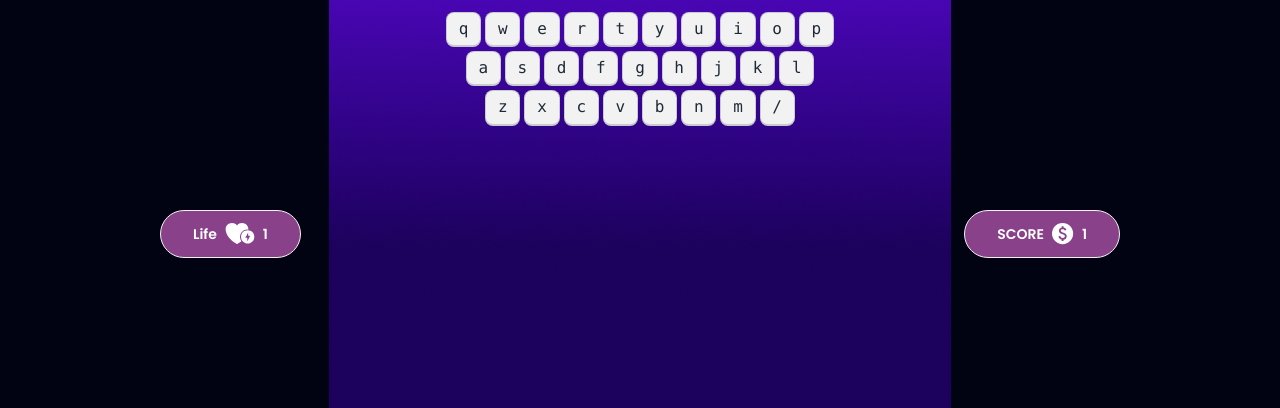
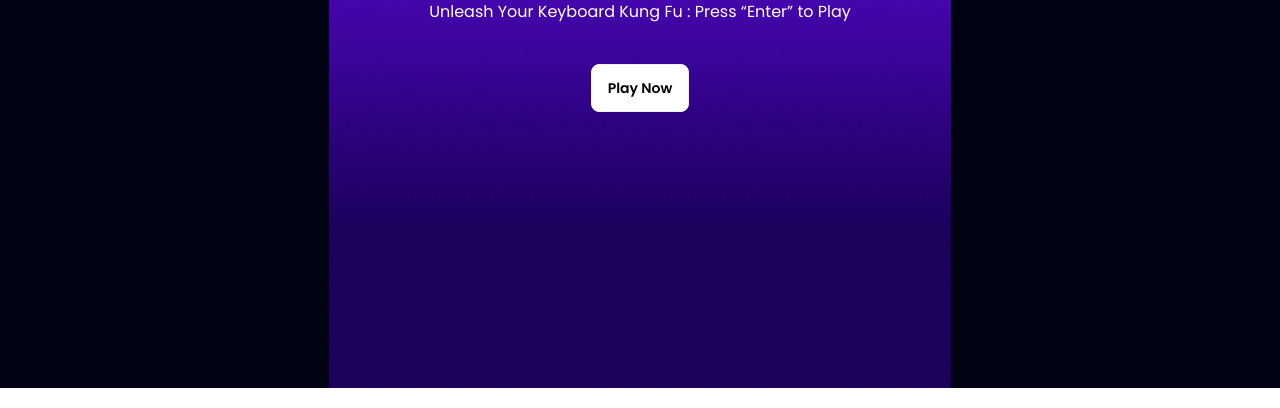
Before and after one commit to Ashlam-Hossen/alpha-clash-game, a plain HTML site: page index.html in a window 1280 px wide. Shown: the part 412-820 px from the top of the page. Drawn offline with nearby package versions, Linux system fonts and the light colour scheme.

Commit message:
setup all section  playground

```diff
--- a/index.html
+++ b/index.html
@@ -1,5 +1,5 @@
 <!DOCTYPE html>
-<html lang="en">
+<html lang="en" data-theme = "light">
 <head>
     <meta charset="UTF-8">
     <meta name="viewport" content="width=device-width, initial-scale=1.0">
@@ -16,15 +16,15 @@
 
     <!-- Home screen -->
 
-    <section class="play-home min-h-screen text-white flex  justify-center items-center hidden">
+    <section id="play-home" class="play-home min-h-screen text-white flex  justify-center items-center ">
        <div class=" flex flex-col items-center gap-10">
         <h1 class="text-8xl font-anton">ALPHABET CLASH</h1>
         <p>Unleash Your Keyboard Kung Fu : Press “Enter” to Play</p>
-        <button class="btn bg-white text-black">Play Now</button>
+        <button onclick="playOnclik()" class="btn bg-white text-black">Play Now</button>
        </div>
     </section>
     <!-- Play ground start -->
-    <section class="play-ground">
+    <section id="play-ground" class="hidden">
         <div class="flex flex-col items-center gap-20 mt-5">
             <!-- playground container -->
                 <div>
@@ -34,44 +34,44 @@
                             <p class="bg-[#2F2941] text-white px-4 pb-3 rounded-b-lg">Don't watch keyboard  while playing...</p>
                         </div>
                       <div class="flex justify-center items-center h-full">
-                        <p class="text-9xl text-white font-bold">Y</p>
+                        <p id="current-alphabet" class="text-9xl text-white font-bold uppercase">Y</p>
                       </div>
                     </div>
                 </div>
             <!-- playground Keyboard start-->
                 <div>
                     <div class="my-1 flex w-full justify-center gap-1">
-                        <kbd class="kbd">q</kbd>
-                        <kbd class="kbd">w</kbd>
-                        <kbd class="kbd">e</kbd>
-                        <kbd class="kbd">r</kbd>
-                        <kbd class="kbd">t</kbd>
-                        <kbd class="kbd">y</kbd>
-                        <kbd class="kbd">u</kbd>
-                        <kbd class="kbd">i</kbd>
-                        <kbd class="kbd">o</kbd>
-                        <kbd class="kbd">p</kbd>
+                        <kbd id="q" class="kbd">q</kbd>
+                        <kbd id="w" class="kbd">w</kbd>
+                        <kbd id="e" class="kbd">e</kbd>
+                        <kbd id="r" class="kbd">r</kbd>
+                        <kbd id="t" class="kbd">t</kbd>
+                        <kbd id="y" class="kbd">y</kbd>
+                        <kbd id="u" class="kbd">u</kbd>
+                        <kbd id="i" class="kbd">i</kbd>
+                        <kbd id="o" class="kbd">o</kbd>
+                        <kbd id="p" class="kbd">p</kbd>
                       </div>
                       <div class="my-1 flex w-full justify-center gap-1">
-                        <kbd class="kbd">a</kbd>
-                        <kbd class="kbd">s</kbd>
-                        <kbd class="kbd">d</kbd>
-                        <kbd class="kbd">f</kbd>
-                        <kbd class="kbd">g</kbd>
-                        <kbd class="kbd">h</kbd>
-                        <kbd class="kbd">j</kbd>
-                        <kbd class="kbd">k</kbd>
-                        <kbd class="kbd">l</kbd>
+                        <kbd id="a" class="kbd">a</kbd>
+                        <kbd id="s" class="kbd">s</kbd>
+                        <kbd id="d" class="kbd">d</kbd>
+                        <kbd id="f" class="kbd">f</kbd>
+                        <kbd id="g" class="kbd">g</kbd>
+                        <kbd id="h" class="kbd">h</kbd>
+                        <kbd id="j" class="kbd">j</kbd>
+                        <kbd id="k" class="kbd">k</kbd>
+                        <kbd id="l" class="kbd">l</kbd>
                       </div>
                       <div class="my-1 flex w-full justify-center gap-1">
-                        <kbd class="kbd">z</kbd>
-                        <kbd class="kbd">x</kbd>
-                        <kbd class="kbd">c</kbd>
-                        <kbd class="kbd">v</kbd>
-                        <kbd class="kbd">b</kbd>
-                        <kbd class="kbd">n</kbd>
-                        <kbd class="kbd">m</kbd>
-                        <kbd class="kbd">/</kbd>
+                        <kbd id="z" class="kbd">z</kbd>
+                        <kbd id="x" class="kbd">x</kbd>
+                        <kbd id="c" class="kbd">c</kbd>
+                        <kbd id="v" class="kbd">v</kbd>
+                        <kbd id="b" class="kbd">b</kbd>
+                        <kbd id="n" class="kbd">n</kbd>
+                        <kbd id="m" class="kbd">m</kbd>
+                        <kbd id="/" class="kbd">/</kbd>
                       </div>
                 </div>
             <!-- playground keyboard end -->
@@ -95,9 +95,20 @@
         </div>
     </section>
     <!-- Play ground end -->
-    <section class="score">
 
+    <!-- final score start -->
+    <section class="score flex justify-center items-center min-h-screen hidden">
+            <div class="text-white text-center space-y-6 bg-[#FFFFFF33] p-10 rounded-lg">
+                <h1 class="text-8xl">
+                    <span class="font-extrabold">Score:</span>
+                    <span>14</span>
+                </h1>
+                <button class="btn">Play Again</button>
+                <p>Practice will make you Pro</p>
+            </div>
     </section>
    </main>
+  <script src="js/utility.js"></script>
+   <script src="js/alpha.js"></script>
 </body>
 </html>
--- /dev/null
+++ b/js/alpha.js
@@ -0,0 +1,36 @@
+// function playOnclik(){
+// //   step - hide the home screen.to hide the screen and the class hidden to the home section
+// const playHomeScreen = document.getElementById('play-home');
+// playHomeScreen.classList.add('hidden');
+
+
+
+// // step-2 show the playground
+
+// const playgroundSection = document.getElementById('play-ground');
+// // console.log(playgroundSection.classList);
+//  playgroundSection.classList.remove('hidden');
+// }
+
+function continueGame(){
+// step-1 genrate a random alphabet
+ const alphabet = getRandomAlphabet();
+ console.log(alphabet);
+
+//   set randomly generate alphabet to the screen (show it)
+ const currentAlphabetElement = document.getElementById('current-alphabet');
+ currentAlphabetElement.innerText = alphabet;
+
+// set background color
+setBackgroundColorById(alphabet);
+
+}
+
+
+
+
+function playOnclik(){
+    hideElementById('play-home');
+    showElementById('play-ground');
+    continueGame();
+}
--- /dev/null
+++ b/js/utility.js
@@ -0,0 +1,43 @@
+
+// hide function
+function hideElementById(elementId){
+    const element = document.getElementById(elementId);
+    element.classList.add('hidden');
+}
+
+ // show function
+function showElementById(elementId){
+    const element = document.getElementById(elementId);
+    element.classList.remove('hidden');
+}
+
+// set color function
+function setBackgroundColorById(elementId){
+    const element = document.getElementById(elementId);
+    element.classList.add('bg-orange-400');
+}
+
+
+
+
+
+
+function getRandomAlphabet(){
+   // get or create an alphabet array
+    const alphabetString = 'abcdefghijklmnopqrstuvwxyz';
+    const alphabets =  alphabetString.split('');
+    //   console.log(alphabets);
+
+
+
+    //  get a random index between 0-25
+
+    const randomNumber = Math.random() *25;
+    const index = Math.round(randomNumber);
+
+
+     const alphabet = alphabets[index];
+    //  console.log(index,alphabet);
+
+     return alphabet;
+}
```
